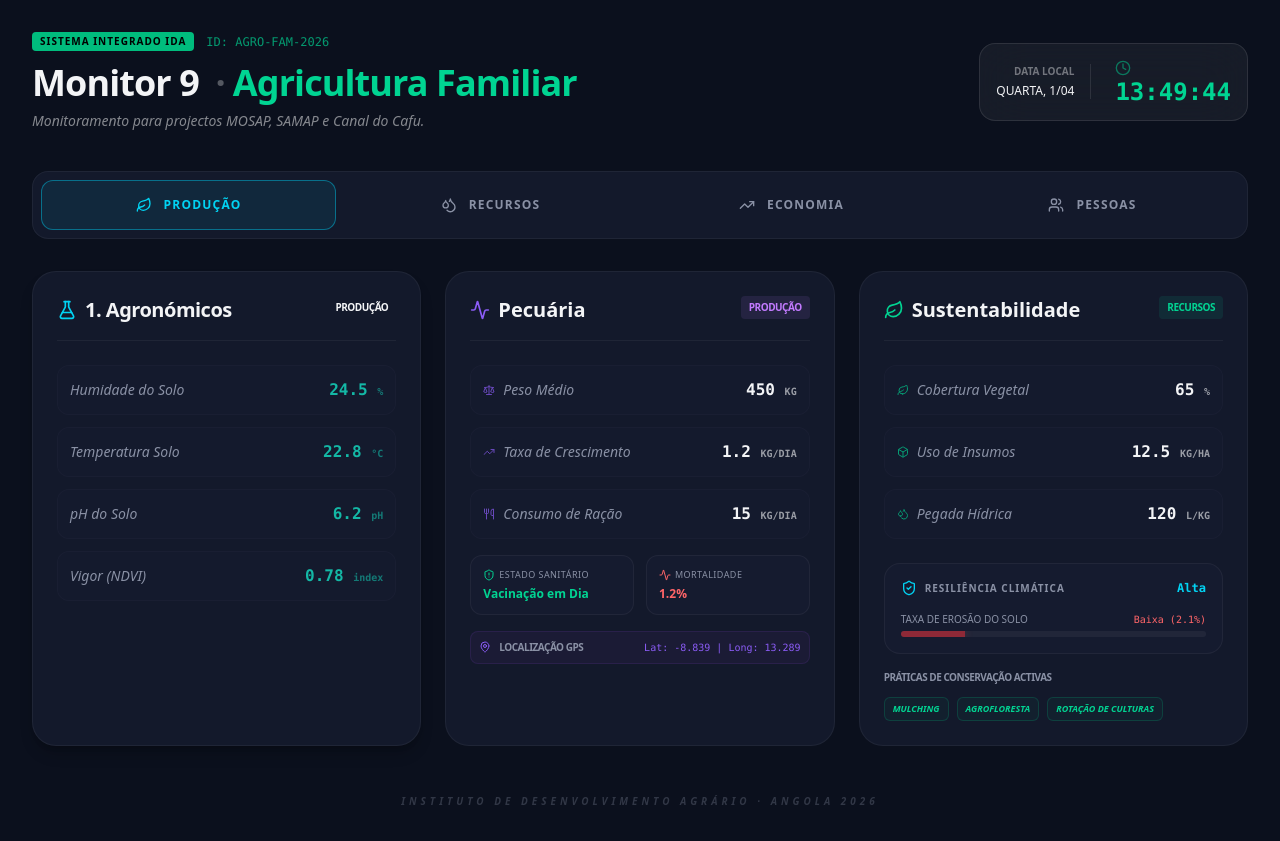
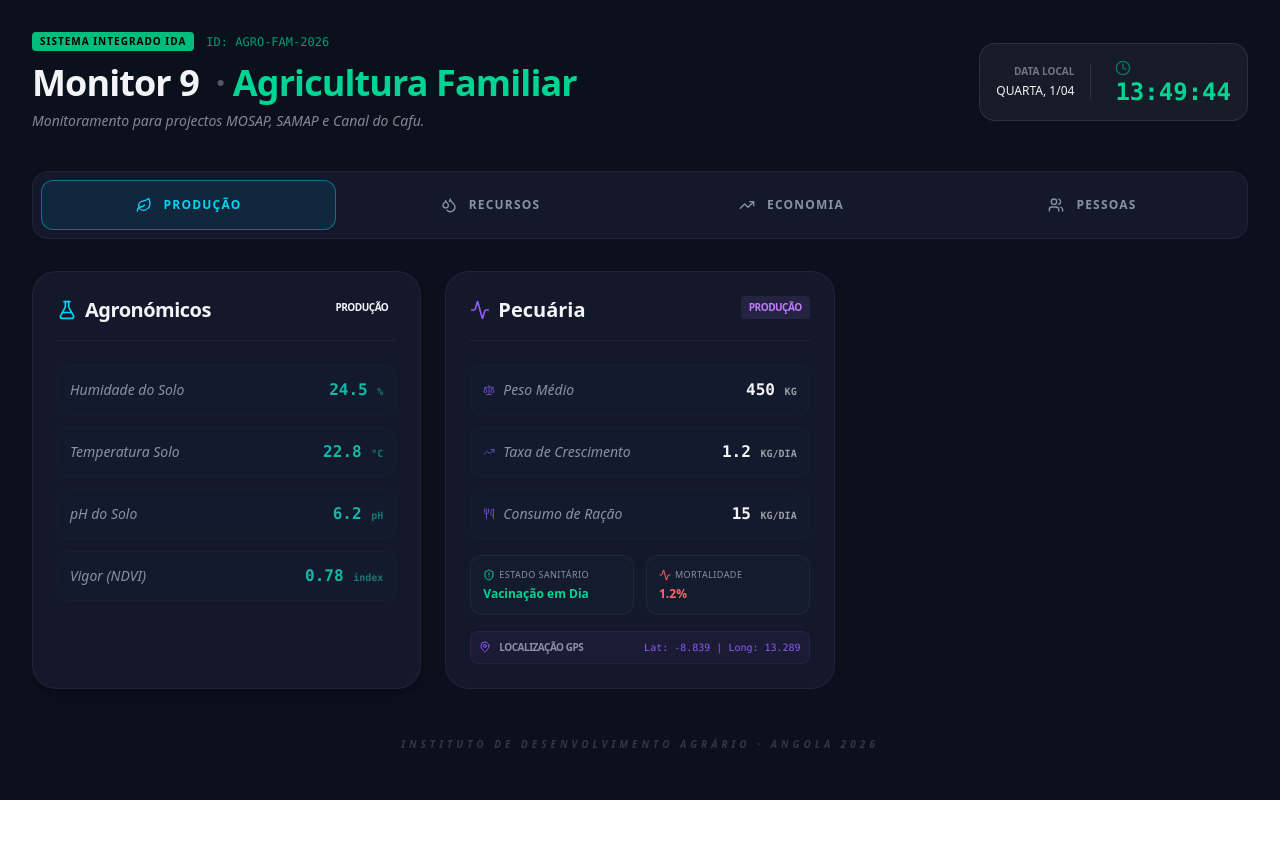
Before and after one commit to aliciomussenga/Monitoramento-de-Agricultura, a React (Vite) app: page / in a window 1280 px wide. After the commit the page ends 800 px from the top, so only its background shows below. Built offline with nearby package versions, Linux system fonts and the light colour scheme.

Commit message:
corrigir

```diff
--- a/src/components/MonitorAgro.tsx
+++ b/src/components/MonitorAgro.tsx
@@ -94,14 +94,14 @@ const MonitorAgro: React.FC = () => {
           <div className="grid grid-cols-1 md:grid-cols-2 lg:grid-cols-3 gap-6 animate-in fade-in duration-500">
             {/* CORREÇÃO AQUI: Passando agronomicsData para a prop data */}
             <AgroCard
-              title="1. Agronómicos"
+              title="Agronómicos"
               icon={<FlaskConical className="w-5 h-5 text-cyan-400" />}
               data={agronomicsData}
               badgeText="Produção"
               variant="aqua"
             />
             <LivestockCard />
-            <SustainabilityCard />
+
           </div>
         )}
 
@@ -110,7 +110,7 @@ const MonitorAgro: React.FC = () => {
           <div className="grid grid-cols-1 md:grid-cols-2 lg:grid-cols-3 gap-6 animate-in fade-in duration-500">
             {/* CORREÇÃO AQUI: Passando climateData para a prop data */}
             <AgroCard
-              title="2. Climáticos"
+              title="Climáticos"
               icon={<Sun className="w-5 h-5 text-amber-400" />}
               data={climateData}
               badgeText="Recursos"
@@ -170,8 +170,7 @@ const MonitorAgro: React.FC = () => {
             {/* Parâmetros Sociais (Agricultores, Jovens, Mulheres) */}
             <SocialCard />
 
-            {/* Gestão de Projecto (Resultados e Satisfação) */}
-            <ProjectManagementCard />
+
 
             {/* NOVO: Card de Monitorização ADECOS (Extensão Rural) */}
             <section className="bg-[#13192B] p-6 rounded-3xl border border-white/5 transition-all duration-500 hover:border-blue-500/40 hover:shadow-[0_30px_50px_-15px_rgba(37,99,235,0.3)]">
@@ -179,7 +178,7 @@ const MonitorAgro: React.FC = () => {
                 <h2 className="text-xl font-bold flex items-center gap-2 text-[#F3F4F6]">
                   <Users className="w-5 h-5 text-purple-400" /> Rede ADECOS
                 </h2>
-                <Badge variant="purple">Extensão</Badge>
+                <Badge variant="purple">Pessoas</Badge>
               </div>
 
               <div className="space-y-4">
--- a/src/components/dashboard/MarketCard.tsx
+++ b/src/components/dashboard/MarketCard.tsx
@@ -16,7 +16,7 @@ export const MarketCard: React.FC = () => {
         <h2 className="text-xl font-bold flex items-center gap-2 text-[#F3F4F6]">
           <TrendingUp className="w-5 h-5 text-[#F59E0B]" />Economia e Mercado
         </h2>
-        <Badge variant="amber">Economia</Badge>
+        <Badge variant="amber">Economico</Badge>
       </div>
 
       <div className="grid grid-cols-1 gap-3 mb-6">
```
